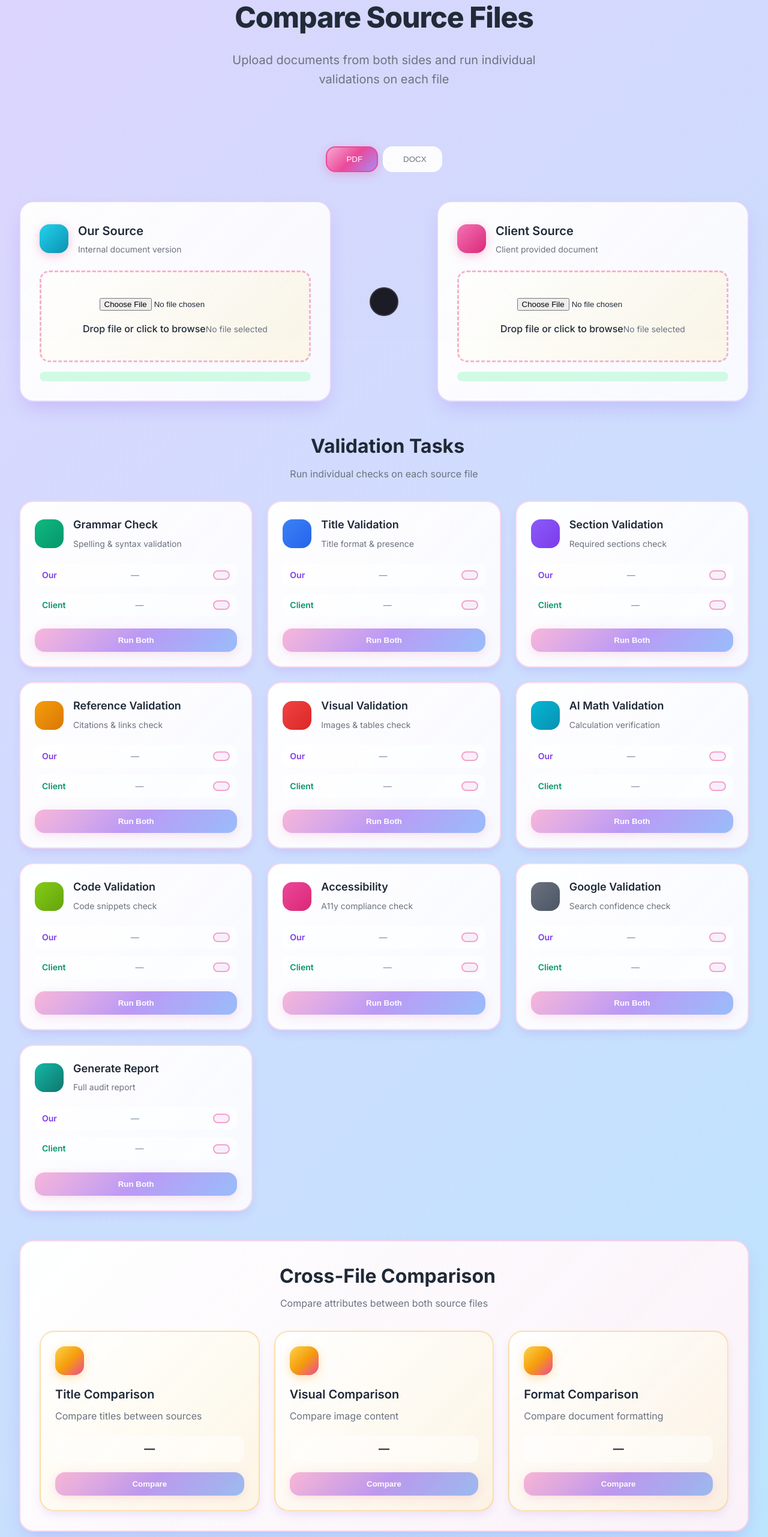
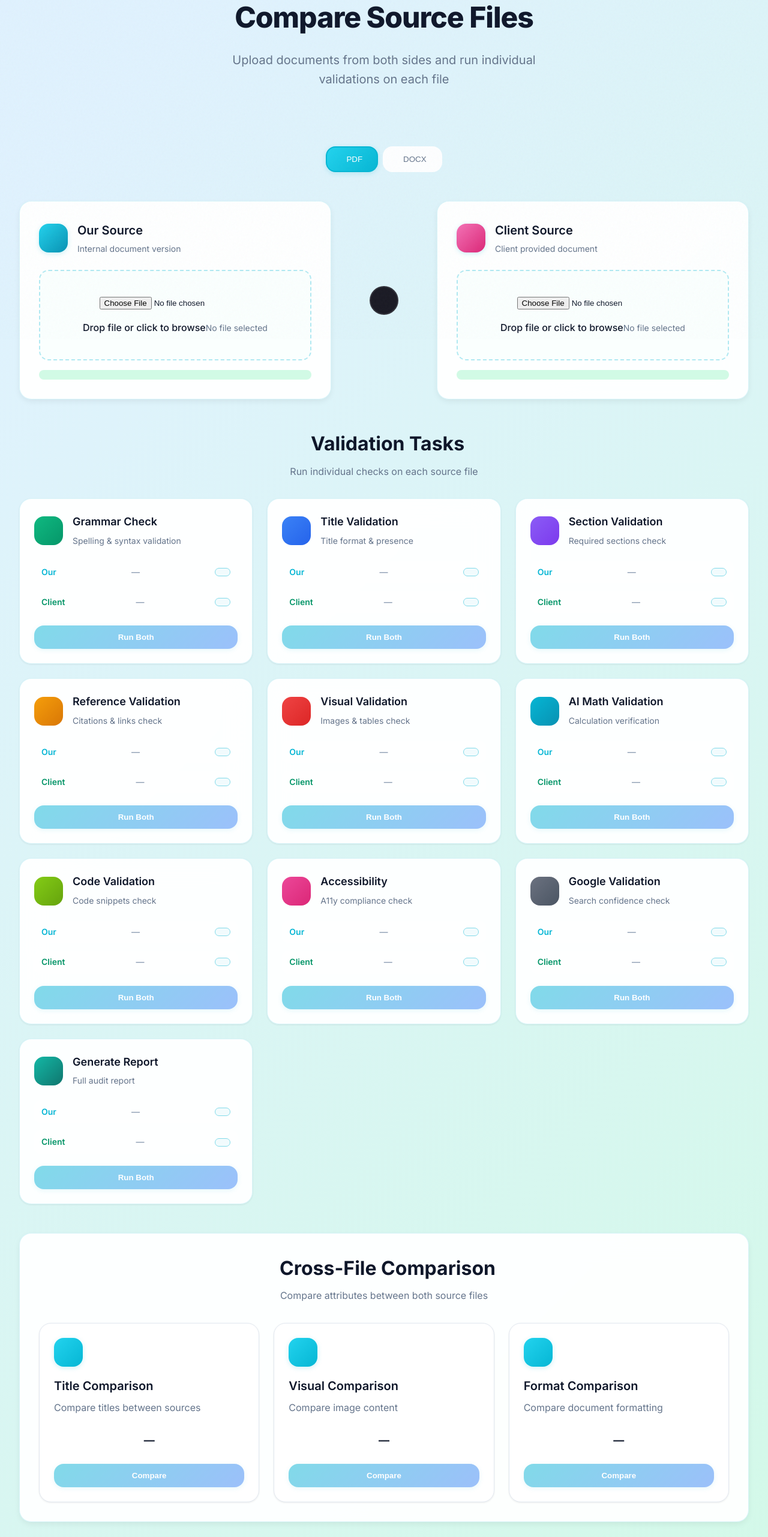
Before and after one commit to Sakaarr/quality-audit-fe, a Next.js app: page /comparison in a window 1280 px wide. Shown: the part 234-2797 px from the top of the page at 60% size. Built offline with nearby package versions, Linux system fonts and the light colour scheme; no server answers.

Commit message:
theme modernization

```diff
--- a/src/app/globals.css
+++ b/src/app/globals.css
@@ -1,40 +1,39 @@
-/* Bright & Cheerful Design System */
+/* Modern & Fresh Design System */
 :root {
-  /* Colors - Vibrant & Uplifting */
-  --primary: #7C3AED;        /* Vibrant Purple */
-  --primary-dark: #6D28D9;
-  --primary-light: #A78BFA;
-  --secondary: #EC4899;      /* Hot Pink */
-  --accent: #F59E0B;         /* Amber */
-
-  --bg-page: #FEFCE8;        /* Warm cream */
+  /* Colors - Modern & Professional */
+  --primary: #06B6D4;        /* Cyan 500 */
+  --primary-dark: #0891B2;   /* Cyan 600 */
+  --primary-light: #22D3EE;  /* Cyan 400 */
+  --secondary: #10B981;      /* Emerald 500 */
+  --accent: #F97316;         /* Orange 500 */
+  --info: #3B82F6;           /* Blue 500 */
+
+  --bg-page: #F8FAFC;        /* Slate 50 - Clean white */
   --bg-card: rgba(255, 255, 255, 0.95); /* Bright white */
 
-  --text-main: #1F2937;      /* Soft dark gray */
-  --text-muted: #6B7280;     /* Medium gray */
-  --text-light: #9CA3AF;     /* Light gray */
-
-  --border: #FDE68A;         /* Soft yellow border */
-
-  --success: #10B981;        /* Emerald green */
-  --success-bg: #D1FAE5;
-  --error: #F43F5E;          /* Rose */
-  --error-bg: #FFE4E6;
-  --warning: #F59E0B;        /* Amber */
-  --warning-bg: #FEF3C7;
-  --info: #3B82F6;           /* Sky blue */
-  --info-bg: #DBEAFE;
-
-  /* Shadows - Softer */
-  --shadow-sm: 0 2px 4px 0 rgba(124, 58, 237, 0.1);
-  --shadow-md: 0 8px 16px -4px rgba(124, 58, 237, 0.15);
-  --shadow-lg: 0 16px 32px -8px rgba(124, 58, 237, 0.2);
-  --shadow-glow: 0 0 24px rgba(236, 72, 153, 0.4);
+  --text-main: #0F172A;      /* Slate 900 */
+  --text-muted: #64748B;     /* Slate 500 */
+  --text-light: #94A3B8;     /* Slate 400 */
+
+  --border: #E2E8F0;         /* Slate 200 */
+
+  --success: #10B981;        /* Emerald 500 */
+  --success-bg: #D1FAE5;     /* Emerald 100 */
+  --error: #EF4444;          /* Red 500 */
+  --error-bg: #FEE2E2;       /* Red 100 */
+  --warning: #F59E0B;        /* Amber 500 */
+  --warning-bg: #FEF3C7;     /* Amber 100 */
+
+  /* Shadows - Modern */
+  --shadow-sm: 0 1px 3px 0 rgba(0, 0, 0, 0.08);
+  --shadow-md: 0 4px 12px -2px rgba(0, 0, 0, 0.08);
+  --shadow-lg: 0 12px 24px -4px rgba(0, 0, 0, 0.1);
+  --shadow-glow: 0 0 32px rgba(6, 182, 212, 0.3);
 
   /* Layout */
   --radius-sm: 12px;
   --radius-md: 16px;
-  --radius-lg: 24px;
+  --radius-lg: 20px;
   --max-width: 1280px;
 }
 
@@ -46,9 +45,9 @@
 
 body {
   font-family: 'Inter', sans-serif;
-  background: linear-gradient(135deg, #FEF3C7 0%, #FECACA 25%, #DDD6FE 50%, #BAE6FD 75%, #D1FAE5 100%);
+  background: linear-gradient(135deg, #F0FDFA 0%, #DBEAFE 25%, #E0F2FE 50%, #D1FAE5 75%, #F0FDF4 100%);
   background-size: 400% 400%;
-  animation: gradientShift 15s ease infinite;
+  animation: gradientShift 20s ease infinite;
   color: var(--text-main);
   line-height: 1.6;
   -webkit-font-smoothing: antialiased;
@@ -68,11 +67,11 @@
   align-items: center;
   margin-bottom: 48px;
   padding: 24px 32px;
-  background: linear-gradient(135deg, rgba(255, 255, 255, 0.95) 0%, rgba(253, 230, 138, 0.3) 100%);
-  backdrop-filter: blur(16px);
+  background: rgba(255, 255, 255, 0.9);
+  backdrop-filter: blur(20px);
   border-radius: var(--radius-lg);
   box-shadow: var(--shadow-md);
-  border: 2px solid rgba(236, 72, 153, 0.2);
+  border: 1px solid rgba(6, 182, 212, 0.15);
 }
 
 .header-content .logo-area {
@@ -84,18 +83,18 @@
 
 .logo-area i {
   font-size: 36px;
-  background: linear-gradient(135deg, #EC4899 0%, #7C3AED 50%, #3B82F6 100%);
+  background: linear-gradient(135deg, #06B6D4 0%, #3B82F6 50%, #10B981 100%);
   -webkit-background-clip: text;
   -webkit-text-fill-color: transparent;
   background-clip: text;
-  filter: drop-shadow(0 4px 8px rgba(236, 72, 153, 0.4));
+  filter: drop-shadow(0 4px 8px rgba(6, 182, 212, 0.3));
 }
 
 .main-header h1 {
   font-size: 28px;
   font-weight: 800;
   letter-spacing: -0.75px;
-  background: linear-gradient(135deg, #EC4899 0%, #7C3AED 50%, #3B82F6 100%);
+  background: linear-gradient(135deg, #06B6D4 0%, #3B82F6 100%);
   -webkit-background-clip: text;
   -webkit-text-fill-color: transparent;
   background-clip: text;
@@ -119,21 +118,21 @@
   align-items: center;
   gap: 8px;
   padding: 10px 16px;
-  background: linear-gradient(135deg, rgba(255, 255, 255, 0.9) 0%, rgba(253, 230, 138, 0.5) 100%);
+  background: rgba(255, 255, 255, 0.8);
   border-radius: var(--radius-md);
   color: var(--text-main);
   text-decoration: none;
   font-weight: 600;
   transition: all 0.3s ease;
+  box-shadow: var(--shadow-sm);
+  border: 1px solid rgba(6, 182, 212, 0.2);
+}
+
+.comparison-link:hover {
+  background: rgba(6, 182, 212, 0.1);
+  transform: translateY(-2px);
   box-shadow: var(--shadow-md);
-  border: 2px solid rgba(245, 158, 11, 0.3);
-}
-
-.comparison-link:hover {
-  background: linear-gradient(135deg, rgba(253, 230, 138, 0.8) 0%, rgba(252, 211, 77, 0.8) 100%);
-  transform: translateY(-2px);
-  box-shadow: 0 8px 24px rgba(245, 158, 11, 0.4);
-  border-color: var(--accent);
+  border-color: var(--primary);
 }
 
 .comparison-link i {
@@ -143,11 +142,11 @@
 /* File Type Toggle */
 .file-type-toggle {
   display: flex;
-  background: linear-gradient(135deg, rgba(255, 255, 255, 0.8) 0%, rgba(221, 214, 254, 0.5) 100%);
+  background: rgba(255, 255, 255, 0.8);
   border-radius: var(--radius-md);
   padding: 4px;
-  box-shadow: var(--shadow-md);
-  border: 2px solid rgba(124, 58, 237, 0.2);
+  box-shadow: var(--shadow-sm);
+  border: 1px solid rgba(6, 182, 212, 0.15);
 }
 
 .toggle-btn {
@@ -165,9 +164,9 @@
 }
 
 .toggle-btn.active {
-  background: linear-gradient(135deg, #A78BFA 0%, #7C3AED 100%);
-  color: white;
-  box-shadow: 0 4px 12px rgba(124, 58, 237, 0.4);
+  background: linear-gradient(135deg, #22D3EE 0%, #06B6D4 100%);
+  color: white;
+  box-shadow: 0 2px 8px rgba(6, 182, 212, 0.2);
 }
 
 .toggle-btn i {
@@ -203,87 +202,86 @@
 /* Upload Cards */
 .upload-card {
   position: relative;
-  background: linear-gradient(135deg, rgba(255, 255, 255, 0.98) 0%, rgba(250, 250, 255, 0.95) 100%);
-  backdrop-filter: blur(16px);
+  background: rgba(255, 255, 255, 0.95);
+  backdrop-filter: blur(20px);
   border-radius: var(--radius-lg);
   padding: 24px;
-  border: 2px solid transparent;
-  box-shadow: var(--shadow-md);
+  border: 1px solid transparent;
+  box-shadow: var(--shadow-sm);
   transition: all 0.3s ease;
   cursor: pointer;
 }
 
 .upload-card:nth-child(1) {
-  border-color: rgba(124, 58, 237, 0.3);
+  border-color: rgba(6, 182, 212, 0.2);
 }
 
 .upload-card:nth-child(2) {
-  border-color: rgba(236, 72, 153, 0.3);
+  border-color: rgba(59, 130, 246, 0.2);
 }
 
 .upload-card:nth-child(3) {
-  border-color: rgba(245, 158, 11, 0.3);
+  border-color: rgba(16, 185, 129, 0.2);
 }
 
 .upload-card:nth-child(4) {
-  border-color: rgba(16, 185, 129, 0.3);
+  border-color: rgba(249, 115, 22, 0.2);
 }
 
 .upload-card:hover {
-  transform: translateY(-4px) scale(1.02);
+  transform: translateY(-4px);
   box-shadow: var(--shadow-lg);
 }
 
 .upload-card:nth-child(1):hover {
   border-color: var(--primary);
-  box-shadow: 0 12px 32px -8px rgba(124, 58, 237, 0.4);
+  box-shadow: 0 8px 24px -8px rgba(6, 182, 212, 0.3);
 }
 
 .upload-card:nth-child(2):hover {
+  border-color: var(--info);
+  box-shadow: 0 8px 24px -8px rgba(59, 130, 246, 0.3);
+}
+
+.upload-card:nth-child(3):hover {
   border-color: var(--secondary);
-  box-shadow: 0 12px 32px -8px rgba(236, 72, 153, 0.4);
-}
-
-.upload-card:nth-child(3):hover {
+  box-shadow: 0 8px 24px -8px rgba(16, 185, 129, 0.3);
+}
+
+.upload-card:nth-child(4):hover {
   border-color: var(--accent);
-  box-shadow: 0 12px 32px -8px rgba(245, 158, 11, 0.4);
-}
-
-.upload-card:nth-child(4):hover {
-  border-color: var(--success);
-  box-shadow: 0 12px 32px -8px rgba(16, 185, 129, 0.4);
+  box-shadow: 0 8px 24px -8px rgba(249, 115, 22, 0.3);
 }
 
 .card-status-indicator {
   position: absolute;
   top: 16px;
   right: 16px;
-  width: 14px;
-  height: 14px;
+  width: 12px;
+  height: 12px;
   border-radius: 50%;
-  background: #D1D5DB;
+  background: #CBD5E1;
   transition: all 0.3s ease;
-  box-shadow: 0 0 8px rgba(0, 0, 0, 0.1);
 }
 
 .upload-card:nth-child(1):hover .card-status-indicator {
   background: var(--primary);
-  box-shadow: 0 0 16px rgba(124, 58, 237, 0.6);
+  box-shadow: 0 0 12px rgba(6, 182, 212, 0.5);
 }
 
 .upload-card:nth-child(2):hover .card-status-indicator {
+  background: var(--info);
+  box-shadow: 0 0 12px rgba(59, 130, 246, 0.5);
+}
+
+.upload-card:nth-child(3):hover .card-status-indicator {
   background: var(--secondary);
-  box-shadow: 0 0 16px rgba(236, 72, 153, 0.6);
-}
-
-.upload-card:nth-child(3):hover .card-status-indicator {
+  box-shadow: 0 0 12px rgba(16, 185, 129, 0.5);
+}
+
+.upload-card:nth-child(4):hover .card-status-indicator {
   background: var(--accent);
-  box-shadow: 0 0 16px rgba(245, 158, 11, 0.6);
-}
-
-.upload-card:nth-child(4):hover .card-status-indicator {
-  background: var(--success);
-  box-shadow: 0 0 16px rgba(16, 185, 129, 0.6);
+  box-shadow: 0 0 12px rgba(249, 115, 22, 0.5);
 }
 
 .card-content {
@@ -299,23 +297,23 @@
   align-items: center;
   justify-content: center;
   margin: 0 auto 16px;
-  box-shadow: var(--shadow-md);
+  box-shadow: var(--shadow-sm);
 }
 
 .upload-card:nth-child(1) .icon-wrapper {
-  background: linear-gradient(135deg, #A78BFA 0%, #7C3AED 100%);
+  background: linear-gradient(135deg, #22D3EE 0%, #06B6D4 100%);
 }
 
 .upload-card:nth-child(2) .icon-wrapper {
-  background: linear-gradient(135deg, #F9A8D4 0%, #EC4899 100%);
+  background: linear-gradient(135deg, #60A5FA 0%, #3B82F6 100%);
 }
 
 .upload-card:nth-child(3) .icon-wrapper {
-  background: linear-gradient(135deg, #FCD34D 0%, #F59E0B 100%);
+  background: linear-gradient(135deg, #34D399 0%, #10B981 100%);
 }
 
 .upload-card:nth-child(4) .icon-wrapper {
-  background: linear-gradient(135deg, #6EE7B7 0%, #10B981 100%);
+  background: linear-gradient(135deg, #FB923C 0%, #F97316 100%);
 }
 
 .icon-wrapper i {
@@ -367,12 +365,12 @@
 
 /* Results Section */
 .results-section {
-  background: linear-gradient(135deg, rgba(255, 255, 255, 0.98) 0%, rgba(253, 242, 248, 0.95) 100%);
-  backdrop-filter: blur(16px);
+  background: rgba(255, 255, 255, 0.95);
+  backdrop-filter: blur(20px);
   border-radius: var(--radius-lg);
   padding: 32px;
-  box-shadow: var(--shadow-lg);
-  border: 2px solid rgba(236, 72, 153, 0.2);
+  box-shadow: var(--shadow-md);
+  border: 1px solid rgba(6, 182, 212, 0.15);
 }
 
 .results-section .section-header {
@@ -431,14 +429,14 @@
 }
 
 .results-table thead th {
-  background: linear-gradient(135deg, #EC4899 0%, #7C3AED 50%, #3B82F6 100%);
+  background: linear-gradient(135deg, #06B6D4 0%, #3B82F6 100%);
   color: white;
   padding: 16px 20px;
   text-align: left;
   font-weight: 600;
   font-size: 14px;
   letter-spacing: 0.5px;
-  text-shadow: 0 2px 4px rgba(0, 0, 0, 0.2);
+  text-shadow: 0 1px 2px rgba(0, 0, 0, 0.1);
 }
 
 .results-table tbody tr {
@@ -446,7 +444,7 @@
 }
 
 .results-table tbody tr:hover {
-  background: linear-gradient(90deg, rgba(236, 72, 153, 0.08) 0%, rgba(124, 58, 237, 0.08) 100%);
+  background: rgba(6, 182, 212, 0.05);
 }
 
 .results-table tbody td {
@@ -464,14 +462,14 @@
 .task-icon {
   width: 40px;
   height: 40px;
-  background: linear-gradient(135deg, #F9A8D4 0%, #EC4899 50%, #A78BFA 100%);
+  background: linear-gradient(135deg, #22D3EE 0%, #06B6D4 100%);
   border-radius: var(--radius-md);
   display: flex;
   align-items: center;
   justify-content: center;
   color: white;
   font-size: 18px;
-  box-shadow: 0 4px 12px rgba(236, 72, 153, 0.3);
+  box-shadow: 0 2px 8px rgba(6, 182, 212, 0.2);
 }
 
 .task-name {
@@ -489,22 +487,19 @@
 }
 
 .result-cell.pass {
-  background: linear-gradient(135deg, #D1FAE5 0%, #A7F3D0 100%);
+  background: #D1FAE5;
   color: #059669;
-  box-shadow: 0 2px 8px rgba(16, 185, 129, 0.2);
 }
 
 .result-cell.fail {
-  background: linear-gradient(135deg, #FFE4E6 0%, #FECDD3 100%);
-  color: #E11D48;
-  box-shadow: 0 2px 8px rgba(244, 63, 94, 0.2);
+  background: #FEE2E2;
+  color: #DC2626;
 }
 
 .result-cell.loading {
-  background: linear-gradient(135deg, #FEF3C7 0%, #FDE68A 100%);
+  background: #FEF3C7;
   color: #D97706;
   animation: pulse 2s infinite;
-  box-shadow: 0 2px 8px rgba(245, 158, 11, 0.2);
 }
 
 .result-cell.pending {
@@ -518,7 +513,7 @@
 
 .run-btn {
   padding: 8px 16px;
-  background: linear-gradient(135deg, #F472B6 0%, #7C3AED 50%, #3B82F6 100%);
+  background: linear-gradient(135deg, #06B6D4 0%, #3B82F6 100%);
   color: white;
   border: none;
   border-radius: var(--radius-md);
@@ -526,12 +521,12 @@
   cursor: pointer;
   transition: all 0.3s ease;
   font-size: 13px;
-  box-shadow: 0 4px 12px rgba(236, 72, 153, 0.3);
+  box-shadow: 0 2px 8px rgba(6, 182, 212, 0.2);
 }
 
 .run-btn:hover {
-  transform: translateY(-2px) scale(1.05);
-  box-shadow: 0 8px 24px rgba(236, 72, 153, 0.5);
+  transform: translateY(-2px);
+  box-shadow: 0 4px 16px rgba(6, 182, 212, 0.3);
 }
 
 .run-btn:disabled {
@@ -542,7 +537,7 @@
 
 .sm-btn {
   padding: 6px 12px;
-  background: linear-gradient(135deg, #6EE7B7 0%, #10B981 100%);
+  background: linear-gradient(135deg, #34D399 0%, #10B981 100%);
   color: white;
   border: none;
   border-radius: var(--radius-sm);
@@ -550,13 +545,13 @@
   font-weight: 600;
   cursor: pointer;
   transition: all 0.3s ease;
-  box-shadow: 0 2px 8px rgba(16, 185, 129, 0.3);
+  box-shadow: 0 2px 8px rgba(16, 185, 129, 0.2);
 }
 
 .sm-btn:hover {
   background: linear-gradient(135deg, #10B981 0%, #059669 100%);
   transform: translateY(-2px);
-  box-shadow: 0 4px 16px rgba(16, 185, 129, 0.5);
+  box-shadow: 0 4px 12px rgba(16, 185, 129, 0.3);
 }
 
 /* Loading States */
@@ -1439,13 +1434,13 @@
   align-items: center;
   gap: 8px;
   padding: 8px 16px;
-  background: linear-gradient(135deg, #F9A8D4 0%, #EC4899 50%, #A78BFA 100%);
+  background: linear-gradient(135deg, #22D3EE 0%, #06B6D4 100%);
   color: white;
   border-radius: 20px;
   font-size: 14px;
   font-weight: 600;
   margin-bottom: 24px;
-  box-shadow: 0 4px 16px rgba(236, 72, 153, 0.3);
+  box-shadow: 0 2px 8px rgba(6, 182, 212, 0.2);
 }
 
 .hero h1 {
@@ -1485,10 +1480,10 @@
 }
 
 .type-btn.active {
-  background: linear-gradient(135deg, #F9A8D4 0%, #EC4899 50%, #A78BFA 100%);
-  color: white;
-  border-color: var(--secondary);
-  box-shadow: 0 4px 16px rgba(236, 72, 153, 0.3);
+  background: linear-gradient(135deg, #22D3EE 0%, #06B6D4 100%);
+  color: white;
+  border-color: var(--primary);
+  box-shadow: 0 2px 8px rgba(6, 182, 212, 0.2);
 }
 
 .upload-zone {
@@ -1496,12 +1491,12 @@
 }
 
 .upload-panel {
-  background: linear-gradient(135deg, rgba(255, 255, 255, 0.98) 0%, rgba(250, 250, 255, 0.95) 100%);
-  backdrop-filter: blur(16px);
+  background: rgba(255, 255, 255, 0.95);
+  backdrop-filter: blur(20px);
   border-radius: var(--radius-lg);
   padding: 32px;
-  border: 2px solid rgba(124, 58, 237, 0.2);
-  box-shadow: var(--shadow-lg);
+  border: 1px solid rgba(6, 182, 212, 0.15);
+  box-shadow: var(--shadow-md);
 }
 
 .panel-header {
@@ -1514,12 +1509,12 @@
 .panel-icon {
   width: 48px;
   height: 48px;
-  background: linear-gradient(135deg, #F9A8D4 0%, #EC4899 50%, #A78BFA 100%);
+  background: linear-gradient(135deg, #22D3EE 0%, #06B6D4 100%);
   border-radius: var(--radius-md);
   display: flex;
   align-items: center;
   justify-content: center;
-  box-shadow: 0 4px 16px rgba(236, 72, 153, 0.3);
+  box-shadow: 0 2px 8px rgba(6, 182, 212, 0.2);
 }
 
 .panel-icon i {
@@ -1541,21 +1536,21 @@
 
 .drop-area {
   position: relative;
-  border: 3px dashed rgba(236, 72, 153, 0.4);
+  border: 2px dashed rgba(6, 182, 212, 0.3);
   border-radius: var(--radius-md);
   padding: 40px 24px;
   text-align: center;
   transition: all 0.3s ease;
   cursor: pointer;
-  background: linear-gradient(135deg, rgba(255, 255, 255, 0.5) 0%, rgba(253, 230, 138, 0.2) 100%);
+  background: rgba(240, 253, 250, 0.3);
 }
 
 .drop-area:hover,
 .drop-area.drag-over {
-  border-color: var(--secondary);
-  background: linear-gradient(135deg, rgba(236, 72, 153, 0.15) 0%, rgba(124, 58, 237, 0.1) 100%);
+  border-color: var(--primary);
+  background: rgba(6, 182, 212, 0.05);
   transform: scale(1.01);
-  box-shadow: 0 8px 24px rgba(236, 72, 153, 0.2);
+  box-shadow: 0 4px 16px rgba(6, 182, 212, 0.15);
 }
 
 .drop-icon {
@@ -1564,7 +1559,7 @@
 
 .drop-icon i {
   font-size: 48px;
-  background: linear-gradient(135deg, #EC4899 0%, #7C3AED 50%, #3B82F6 100%);
+  background: linear-gradient(135deg, #06B6D4 0%, #3B82F6 100%);
   -webkit-background-clip: text;
   -webkit-text-fill-color: transparent;
   background-clip: text;
@@ -1620,19 +1615,19 @@
 }
 
 .validation-card {
-  background: linear-gradient(135deg, rgba(255, 255, 255, 0.98) 0%, rgba(250, 250, 255, 0.95) 100%);
-  backdrop-filter: blur(16px);
+  background: rgba(255, 255, 255, 0.95);
+  backdrop-filter: blur(20px);
   border-radius: var(--radius-lg);
   padding: 24px;
-  border: 2px solid rgba(236, 72, 153, 0.2);
-  box-shadow: var(--shadow-md);
+  border: 1px solid rgba(6, 182, 212, 0.15);
+  box-shadow: var(--shadow-sm);
   transition: all 0.3s ease;
 }
 
 .validation-card:hover {
-  transform: translateY(-4px) scale(1.02);
-  box-shadow: 0 12px 40px rgba(236, 72, 153, 0.3);
-  border-color: rgba(124, 58, 237, 0.4);
+  transform: translateY(-4px);
+  box-shadow: var(--shadow-lg);
+  border-color: rgba(6, 182, 212, 0.3);
 }
 
 .card-header {
@@ -1768,10 +1763,10 @@
 
 .run-single-btn {
   padding: 6px 12px;
-  background: linear-gradient(135deg, rgba(236, 72, 153, 0.15) 0%, rgba(124, 58, 237, 0.15) 100%);
-  border: 2px solid var(--secondary);
+  background: rgba(6, 182, 212, 0.1);
+  border: 1px solid var(--primary);
   border-radius: var(--radius-sm);
-  color: var(--secondary);
+  color: var(--primary);
   font-size: 12px;
   font-weight: 600;
   cursor: pointer;
@@ -1779,37 +1774,37 @@
 }
 
 .run-single-btn:hover {
-  background: linear-gradient(135deg, #F472B6 0%, #7C3AED 100%);
+  background: linear-gradient(135deg, #06B6D4 0%, #3B82F6 100%);
   color: white;
   transform: translateY(-1px);
-  box-shadow: 0 4px 12px rgba(236, 72, 153, 0.4);
+  box-shadow: 0 2px 8px rgba(6, 182, 212, 0.3);
 }
 
 .run-both-btn {
   width: 100%;
   padding: 12px;
-  background: linear-gradient(135deg, #F472B6 0%, #7C3AED 50%, #3B82F6 100%);
+  background: linear-gradient(135deg, #06B6D4 0%, #3B82F6 100%);
   color: white;
   border: none;
   border-radius: var(--radius-md);
   font-weight: 700;
   cursor: pointer;
   transition: all 0.3s ease;
-  box-shadow: 0 4px 16px rgba(236, 72, 153, 0.3);
+  box-shadow: 0 2px 8px rgba(6, 182, 212, 0.2);
 }
 
 .run-both-btn:hover {
-  transform: translateY(-2px) scale(1.02);
-  box-shadow: 0 8px 32px rgba(236, 72, 153, 0.5);
+  transform: translateY(-2px);
+  box-shadow: 0 4px 16px rgba(6, 182, 212, 0.3);
 }
 
 .comparison-section {
-  background: linear-gradient(135deg, rgba(255, 255, 255, 0.98) 0%, rgba(253, 242, 248, 0.95) 100%);
-  backdrop-filter: blur(16px);
+  background: rgba(255, 255, 255, 0.95);
+  backdrop-filter: blur(20px);
   border-radius: var(--radius-lg);
   padding: 32px;
-  border: 2px solid rgba(236, 72, 153, 0.2);
-  box-shadow: var(--shadow-lg);
+  border: 1px solid rgba(6, 182, 212, 0.15);
+  box-shadow: var(--shadow-md);
 }
 
 .comparison-cards {
@@ -1819,24 +1814,24 @@
 }
 
 .comparison-card {
-  background: linear-gradient(135deg, rgba(255, 255, 255, 0.98) 0%, rgba(253, 230, 138, 0.2) 100%);
+  background: white;
   border-radius: var(--radius-lg);
   padding: 24px;
-  box-shadow: var(--shadow-md);
-  border: 2px solid rgba(245, 158, 11, 0.3);
+  box-shadow: var(--shadow-sm);
+  border: 1px solid var(--border);
   transition: all 0.3s ease;
 }
 
 .comparison-card:hover {
-  transform: translateY(-4px) scale(1.02);
-  box-shadow: 0 12px 40px rgba(245, 158, 11, 0.4);
-  border-color: var(--accent);
+  transform: translateY(-4px);
+  box-shadow: var(--shadow-lg);
+  border-color: rgba(6, 182, 212, 0.3);
 }
 
 .comp-icon {
   width: 48px;
   height: 48px;
-  background: linear-gradient(135deg, #FCD34D 0%, #F59E0B 50%, #EC4899 100%);
+  background: linear-gradient(135deg, #22D3EE 0%, #06B6D4 100%);
   border-radius: var(--radius-md);
   display: flex;
   align-items: center;
@@ -1844,7 +1839,7 @@
   margin-bottom: 16px;
   color: white;
   font-size: 24px;
-  box-shadow: 0 4px 16px rgba(245, 158, 11, 0.3);
+  box-shadow: 0 2px 8px rgba(6, 182, 212, 0.2);
 }
 
 .comp-info h3 {
@@ -1873,19 +1868,19 @@
 .comp-run-btn {
   width: 100%;
   padding: 12px;
-  background: linear-gradient(135deg, #F472B6 0%, #7C3AED 50%, #3B82F6 100%);
+  background: linear-gradient(135deg, #06B6D4 0%, #3B82F6 100%);
   color: white;
   border: none;
   border-radius: var(--radius-md);
   font-weight: 700;
   cursor: pointer;
   transition: all 0.3s ease;
-  box-shadow: 0 4px 16px rgba(236, 72, 153, 0.3);
+  box-shadow: 0 2px 8px rgba(6, 182, 212, 0.2);
 }
 
 .comp-run-btn:hover {
-  transform: translateY(-2px) scale(1.02);
-  box-shadow: 0 8px 32px rgba(236, 72, 153, 0.5);
+  transform: translateY(-2px);
+  box-shadow: 0 4px 16px rgba(6, 182, 212, 0.3);
 }
 
 .footer {
@@ -1921,13 +1916,13 @@
 }
 
 .upload-form {
-  background: linear-gradient(135deg, rgba(255, 255, 255, 0.98) 0%, rgba(253, 242, 248, 0.95) 100%);
-  backdrop-filter: blur(16px);
+  background: rgba(255, 255, 255, 0.95);
+  backdrop-filter: blur(20px);
   border-radius: var(--radius-lg);
   padding: 32px;
   margin-bottom: 32px;
-  box-shadow: var(--shadow-lg);
-  border: 2px solid rgba(236, 72, 153, 0.2);
+  box-shadow: var(--shadow-md);
+  border: 1px solid rgba(6, 182, 212, 0.15);
 }
 
 .upload-form label {
@@ -1942,20 +1937,20 @@
 
 .upload-form .upload-area {
   position: relative;
-  border: 3px dashed rgba(236, 72, 153, 0.4);
+  border: 2px dashed rgba(6, 182, 212, 0.3);
   border-radius: var(--radius-md);
   padding: 40px 24px;
   text-align: center;
   transition: all 0.3s ease;
   cursor: pointer;
-  background: linear-gradient(135deg, rgba(255, 255, 255, 0.5) 0%, rgba(253, 230, 138, 0.2) 100%);
+  background: rgba(240, 253, 250, 0.3);
 }
 
 .upload-form .upload-area:hover {
-  border-color: var(--secondary);
-  background: linear-gradient(135deg, rgba(236, 72, 153, 0.15) 0%, rgba(124, 58, 237, 0.1) 100%);
+  border-color: var(--primary);
+  background: rgba(6, 182, 212, 0.05);
   transform: scale(1.01);
-  box-shadow: 0 8px 24px rgba(236, 72, 153, 0.2);
+  box-shadow: 0 4px 16px rgba(6, 182, 212, 0.15);
 }
 
 .upload-form .upload-icon {
@@ -1964,7 +1959,7 @@
 
 .upload-form .upload-icon i {
   font-size: 48px;
-  background: linear-gradient(135deg, #EC4899 0%, #7C3AED 50%, #3B82F6 100%);
+  background: linear-gradient(135deg, #06B6D4 0%, #3B82F6 100%);
   -webkit-background-clip: text;
   -webkit-text-fill-color: transparent;
   background-clip: text;
@@ -1985,7 +1980,7 @@
 .submit-btn {
   width: 100%;
   padding: 16px;
-  background: linear-gradient(135deg, #F472B6 0%, #7C3AED 50%, #3B82F6 100%);
+  background: linear-gradient(135deg, #06B6D4 0%, #3B82F6 100%);
   color: white;
   border: none;
   border-radius: var(--radius-lg);
@@ -1993,12 +1988,12 @@
   font-weight: 700;
   cursor: pointer;
   transition: all 0.3s ease;
-  box-shadow: 0 8px 24px rgba(236, 72, 153, 0.3);
+  box-shadow: 0 4px 16px rgba(6, 182, 212, 0.2);
 }
 
 .submit-btn:hover {
-  transform: translateY(-4px) scale(1.02);
-  box-shadow: 0 16px 48px rgba(236, 72, 153, 0.5);
+  transform: translateY(-2px);
+  box-shadow: 0 8px 24px rgba(6, 182, 212, 0.3);
 }
 
 .loader {
@@ -2027,7 +2022,7 @@
 }
 
 .status-banner {
-  background: linear-gradient(135deg, #D1FAE5 0%, #A7F3D0 100%);
+  background: var(--success-bg);
   border: 2px solid var(--success);
   border-radius: var(--radius-lg);
   padding: 24px;
@@ -2035,13 +2030,12 @@
   display: flex;
   justify-content: space-between;
   align-items: center;
-  box-shadow: 0 8px 24px rgba(16, 185, 129, 0.2);
+  box-shadow: var(--shadow-sm);
 }
 
 .status-banner.error {
-  background: linear-gradient(135deg, #FFE4E6 0%, #FECDD3 100%);
+  background: var(--error-bg);
   border-color: var(--error);
-  box-shadow: 0 8px 24px rgba(244, 63, 94, 0.2);
 }
 
 .status-text {
@@ -2082,7 +2076,7 @@
 }
 
 .table-header {
-  background: linear-gradient(135deg, #EC4899 0%, #7C3AED 50%, #3B82F6 100%);
+  background: linear-gradient(135deg, #06B6D4 0%, #3B82F6 100%);
   color: white;
   padding: 16px 24px;
   font-weight: 700;
@@ -2090,7 +2084,7 @@
   display: flex;
   align-items: center;
   gap: 8px;
-  text-shadow: 0 2px 4px rgba(0, 0, 0, 0.2);
+  text-shadow: 0 1px 2px rgba(0, 0, 0, 0.1);
 }
 
 .table-content {
@@ -2113,7 +2107,7 @@
 }
 
 .verification-item:hover {
-  background: linear-gradient(90deg, rgba(236, 72, 153, 0.05) 0%, rgba(124, 58, 237, 0.05) 100%);
+  background: rgba(6, 182, 212, 0.04);
 }
 
 .verification-item:last-child {
```
